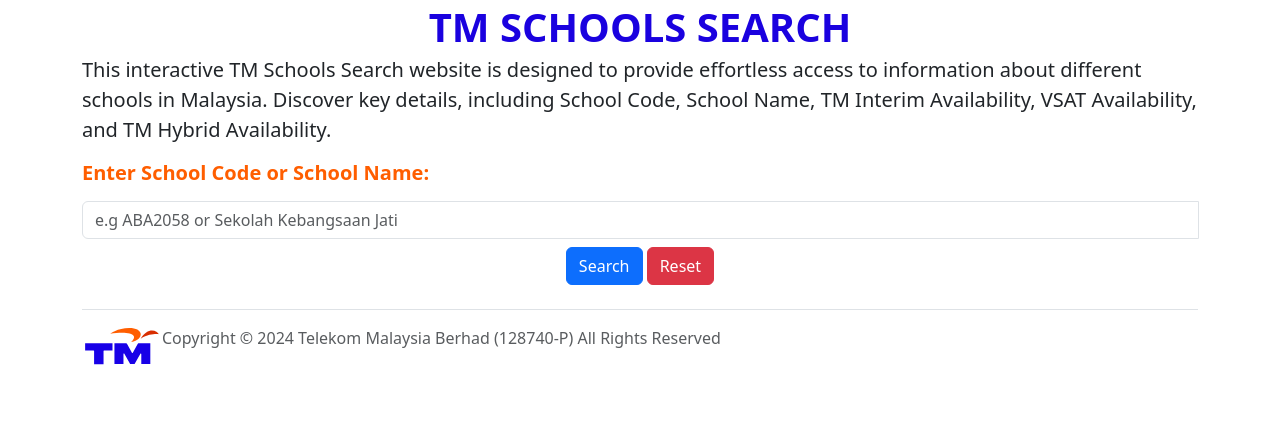
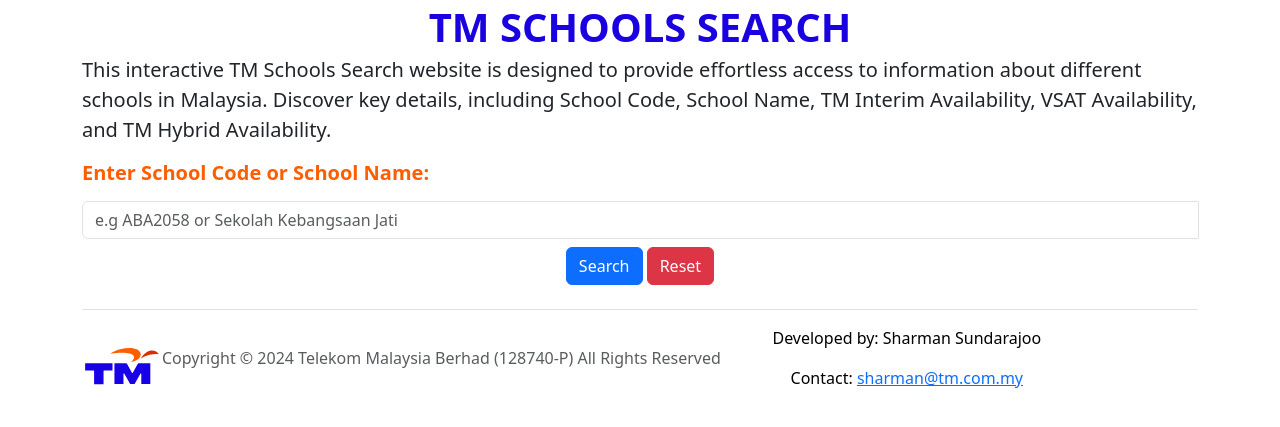
Before and after one commit to sharman1209/tm-schools-website-v3, a Flask app: template templates/home.html in a window 1280 px wide. Shown: the part 333-760 px from the top of the page. Run offline with Flask 3, Linux system fonts and the light colour scheme; the template is opened without the code that fills it, so the values that code supplies are empty.

Commit message:
Edited footer

```diff
--- a/templates/footer.html
+++ b/templates/footer.html
@@ -1,9 +1,11 @@
 <div class="container">
   <footer class="d-flex flex-wrap justify-content-between align-items-center py-3 my-4 border-top">
-     <img src="/static/tm-corp-logo.svg" alt="Logo" width="80" height="40" class="d-inline-block align-text-top">
+    <img src="/static/tm-corp-logo.svg" alt="Logo" width="80" height="40" class="d-inline-block align-text-top">
     <p class="text-body-secondary"> Copyright © 2024 Telekom Malaysia Berhad (128740-P) All Rights Reserved</p>
 
-    <a href="/" class="col-md-4 d-flex align-items-center justify-content-center mb-3 mb-md-0 me-md-auto link-body-emphasis text-decoration-none">
-      <svg class="bi me-2" width="40" height="32"><use xlink:href="#bootstrap"/></svg>
+    <div class="col-md-4 d-flex flex-column align-items-center justify-content-center mb-3 mb-md-0 me-md-auto link-body-emphasis text-decoration-none">
+      <p>Developed by: Sharman Sundarajoo</p>
+      <p>Contact: <a href="mailto:sharman@tm.com.my">sharman@tm.com.my</a></p>
+    </div>
   </footer>
 </div>
```
